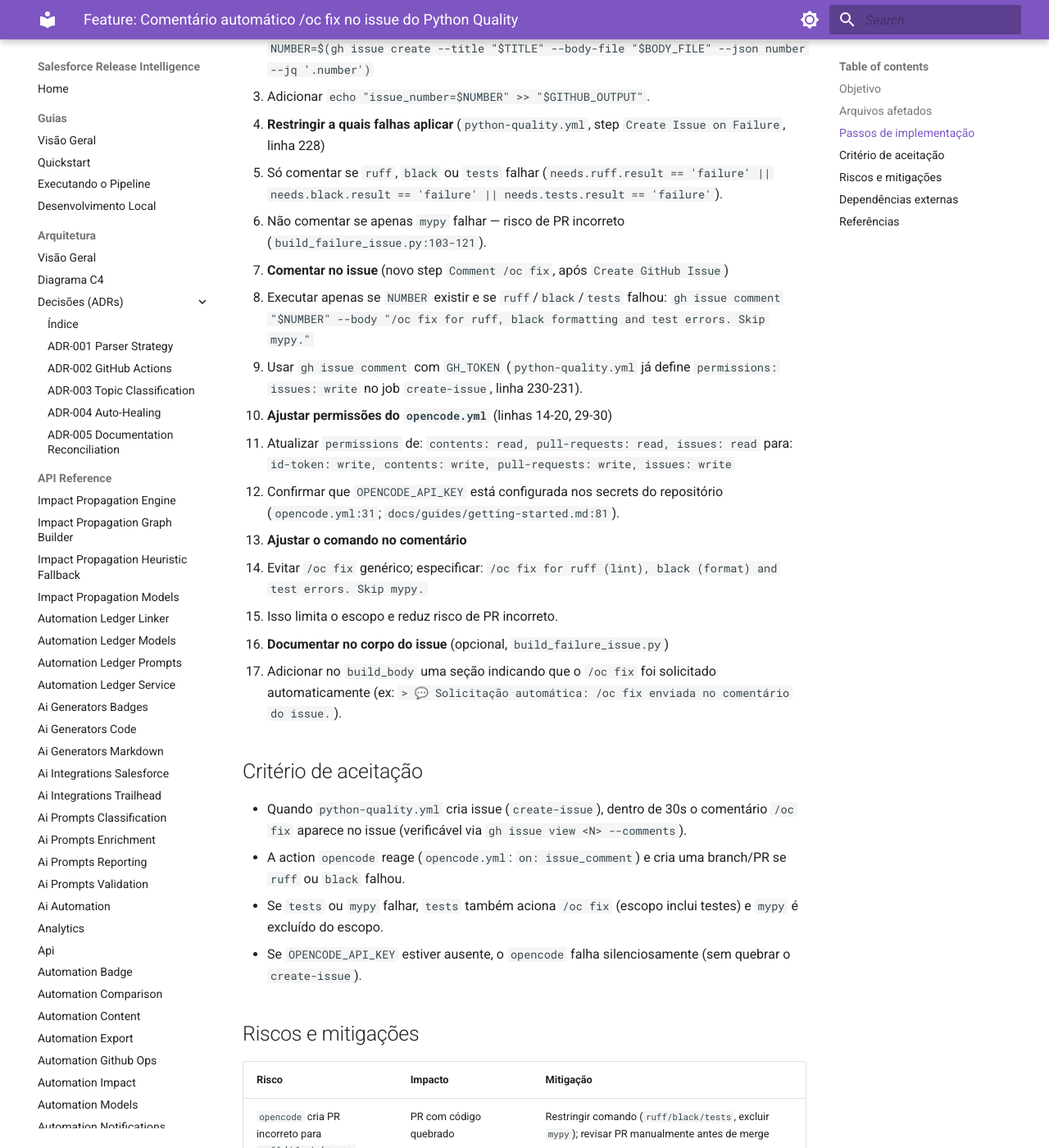
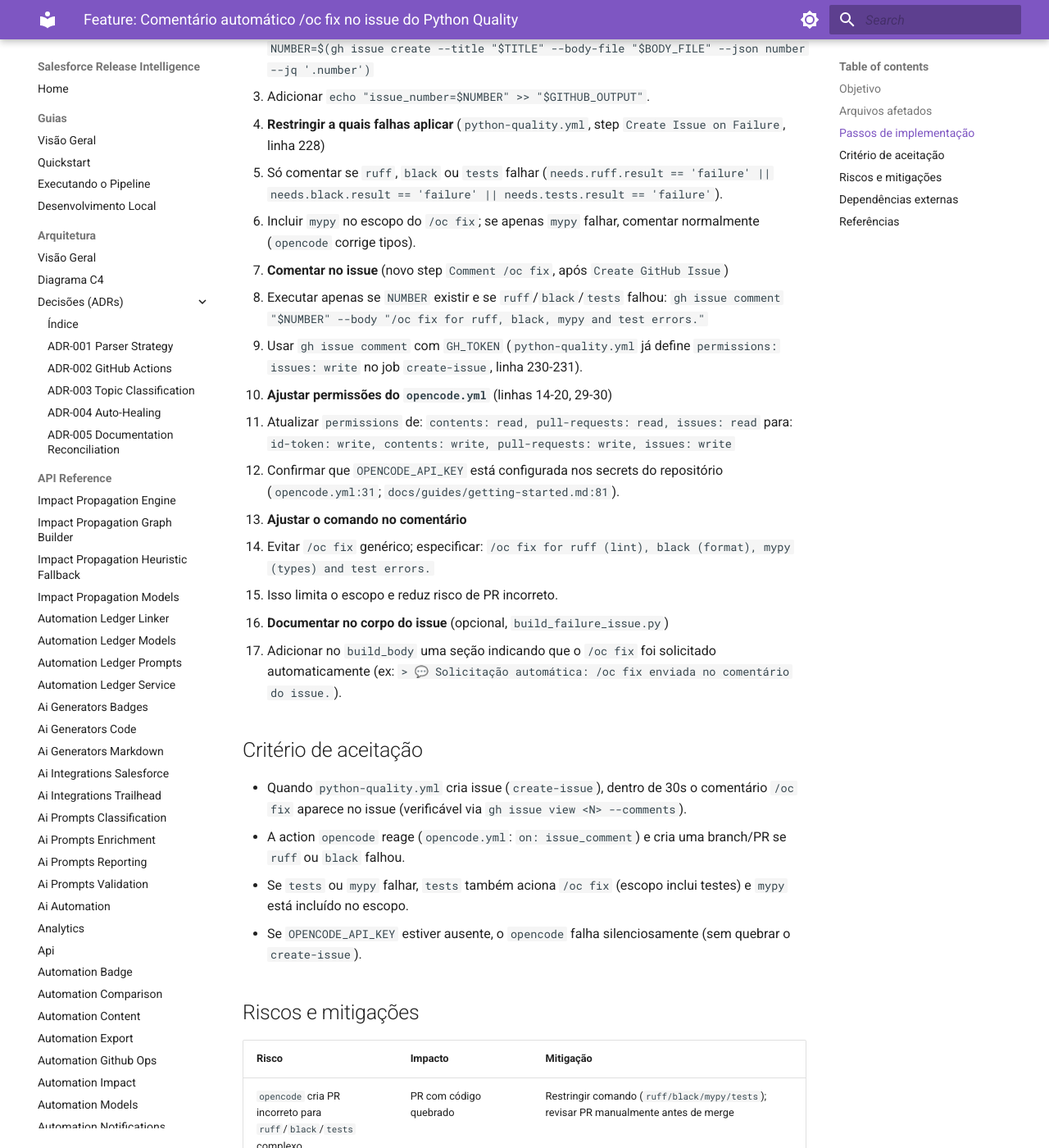
Before and after one commit to Fatal1tyBarucco/Salesforce-WebDev, an MkDocs documentation site: the page built from docs/plans/auto-opencode-issue.md, in a window 1280 px wide and 1400 px high, scrolled down 915 px. Shown: the whole window at 82% size. Built offline with MkDocs 1.6.1 and Material for MkDocs 9.7.7, drawn with Linux system fonts in a browser that asks for light colours.

Commit message:
feat(opencode): incluir mypy no /oc fix do Python Quality (#175)
* feat(intelligence): Salesforce Release Intelligence Hub defensivo — ruff pass, cobertura exec direta (release=264), SoC, nomes completos

* feat(opencode): incluir mypy no escopo /oc fix do Python Quality; atualizar comentários

* fix(intelligence): resolver conflitos de merge com marcadores — ruff, black, mypy e testes passam

---------

Co-authored-by: hermes-agent[bot] <hermes@users.noreply.github.com>
Co-authored-by: opencode-agent[bot] <opencode-agent[bot]@users.noreply.github.com>

```diff
--- a/docs/plans/auto-opencode-issue.md
+++ b/docs/plans/auto-opencode-issue.md
@@ -4,7 +4,7 @@ Status: Proposto (Backlog) | Referência: `.github/workflows/python-quality.yml:
 
 ## Objetivo
 
-Quando o workflow `Python Quality` falhar (`python-quality.yml`) e criar um issue automaticamente (`create-issue`), incluir um comentário `/oc fix` nesse issue para acionar a action `opencode` (`opencode.yml`) e tentar corrigir automaticamente erros simples (`ruff`, `black`, `tests`).
+Quando o workflow `Python Quality` falhar (`python-quality.yml`) e criar um issue automaticamente (`create-issue`), incluir um comentário `/oc fix` nesse issue para acionar a action `opencode` (`opencode.yml`) e tentar corrigir automaticamente erros simples (`ruff`, `black`, `mypy`, `tests`).
 
 ## Arquivos afetados
 
@@ -23,11 +23,11 @@ Quando o workflow `Python Quality` falhar (`python-quality.yml`) e criar um issu
 
 2. **Restringir a quais falhas aplicar** (`python-quality.yml`, step `Create Issue on Failure`, linha 228)
    - Só comentar se `ruff`, `black` ou `tests` falhar (`needs.ruff.result == 'failure' || needs.black.result == 'failure' || needs.tests.result == 'failure'`).
-   - Não comentar se apenas `mypy` falhar — risco de PR incorreto (`build_failure_issue.py:103-121`).
+   - Incluir `mypy` no escopo do `/oc fix`; se apenas `mypy` falhar, comentar normalmente (`opencode` corrige tipos).
 
 3. **Comentar no issue** (novo step `Comment /oc fix`, após `Create GitHub Issue`)
    - Executar apenas se `NUMBER` existir e se `ruff`/`black`/`tests` falhou:
-     `gh issue comment "$NUMBER" --body "/oc fix for ruff, black formatting and test errors. Skip mypy."`
+     `gh issue comment "$NUMBER" --body "/oc fix for ruff, black, mypy and test errors."`
 
    - Usar `gh issue comment` com `GH_TOKEN` (`python-quality.yml` já define `permissions: issues: write` no job `create-issue`, linha 230-231).
 
@@ -41,7 +41,7 @@ Quando o workflow `Python Quality` falhar (`python-quality.yml`) e criar um issu
 
 5. **Ajustar o comando no comentário**
    - Evitar `/oc fix` genérico; especificar:
-     `/oc fix for ruff (lint), black (format) and test errors. Skip mypy.`
+     `/oc fix for ruff (lint), black (format), mypy (types) and test errors.`
 
    - Isso limita o escopo e reduz risco de PR incorreto.
 
@@ -52,14 +52,14 @@ Quando o workflow `Python Quality` falhar (`python-quality.yml`) e criar um issu
 
 - Quando `python-quality.yml` cria issue (`create-issue`), dentro de 30s o comentário `/oc fix` aparece no issue (verificável via `gh issue view <N> --comments`).
 - A action `opencode` reage (`opencode.yml`: `on: issue_comment`) e cria uma branch/PR se `ruff` ou `black` falhou.
-- Se `tests` ou `mypy` falhar, `tests` também aciona `/oc fix` (escopo inclui testes) e `mypy` é excluído do escopo.
+- Se `tests` ou `mypy` falhar, `tests` também aciona `/oc fix` (escopo inclui testes) e `mypy` está incluído no escopo.
 - Se `OPENCODE_API_KEY` estiver ausente, o `opencode` falha silenciosamente (sem quebrar o `create-issue`).
 
 ## Riscos e mitigações
 
 | Risco | Impacto | Mitigação |
 |---|---|---|
-| `opencode` cria PR incorreto para `ruff`/`black`/`tests` complexo | PR com código quebrado | Restringir comando (`ruff/black/tests`, excluir `mypy`); revisar PR manualmente antes de merge |
+| `opencode` cria PR incorreto para `ruff`/`black`/`tests` complexo | PR com código quebrado | Restringir comando (`ruff/black/mypy/tests`); revisar PR manualmente antes de merge |
 | `opencode` falha por falta de permissões (`opencode.yml`) | Nenhuma ação; comentário existe mas PR não é criado | Ajustar permissões (`contents: write`, `pull-requests: write`) antes de ativar |
 | `opencode` falha por falta de `OPENCODE_API_KEY` | Nenhuma ação | Confirmar secret; o workflow `python-quality.yml` continua funcionando independentemente |
 | Loop: PR do `opencode` não resolve tudo → novo commit → novo issue | Múltiplos issues para o mesmo erro | `python-quality.yml` evita duplicata por SHA (`linha 283-286`); se PR não corrigir tudo, o próximo push (novo SHA) criará novo issue — aceitável |
```
Also changed, not shown: AGENTS.md (+1 -1 lines), 2 other files.
